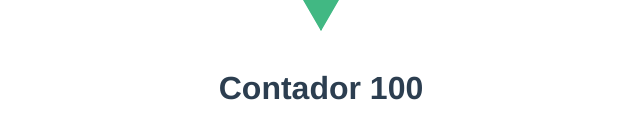
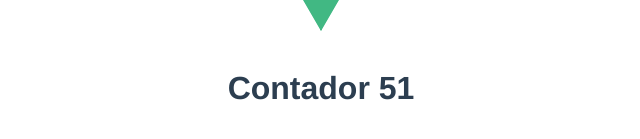
Before and after one commit to gerMdz/lear-vue, a Vue app in the folder vuex-1/: page / in a window 1280 px wide. Shown: the part 241-380 px from the top of the page, without its empty margins (319-959 px from the left). Built offline with nearby package versions, Linux system fonts and the light colour scheme.

Commit message:
MapState

```diff
--- a/vuex-1/src/store/index.js
+++ b/vuex-1/src/store/index.js
@@ -2,7 +2,7 @@ import { createStore } from 'vuex'
 
 export default createStore({
   state: {
-    contador: 100
+    contador: 51
   },
   getters: {
   },
--- a/vuex-1/src/views/HomeView.vue
+++ b/vuex-1/src/views/HomeView.vue
@@ -1,16 +1,19 @@
 <template>
   <div class="home">
     <img alt="Vue logo" src="../assets/logo.png">
-    <h1>Contador {{ $store.state.contador}}</h1>
+    <h1>Contador {{ contador}}</h1>
   </div>
 </template>
 
 <script>
-// @ is an alias to /src
+import {mapState} from 'vuex'
 
 export default {
   name: 'HomeView',
   components: {
+  },
+  computed: {
+    ...mapState(["contador"])
   }
 }
 </script>
```
